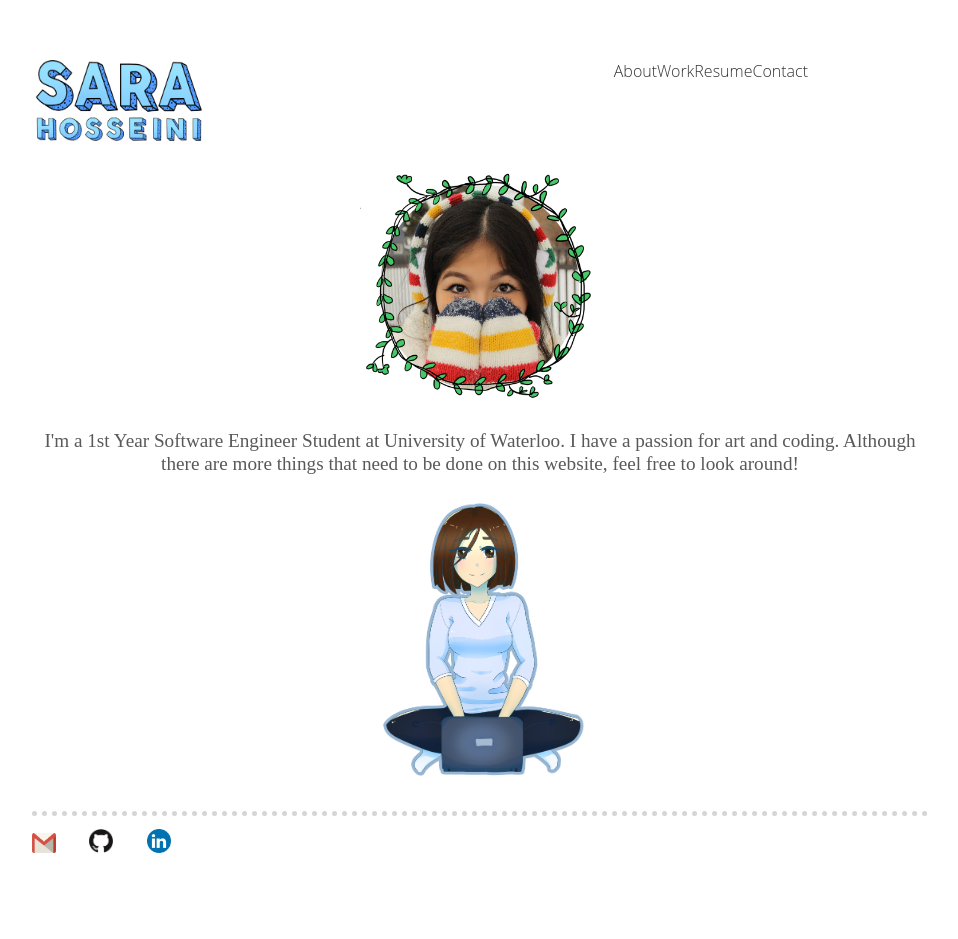
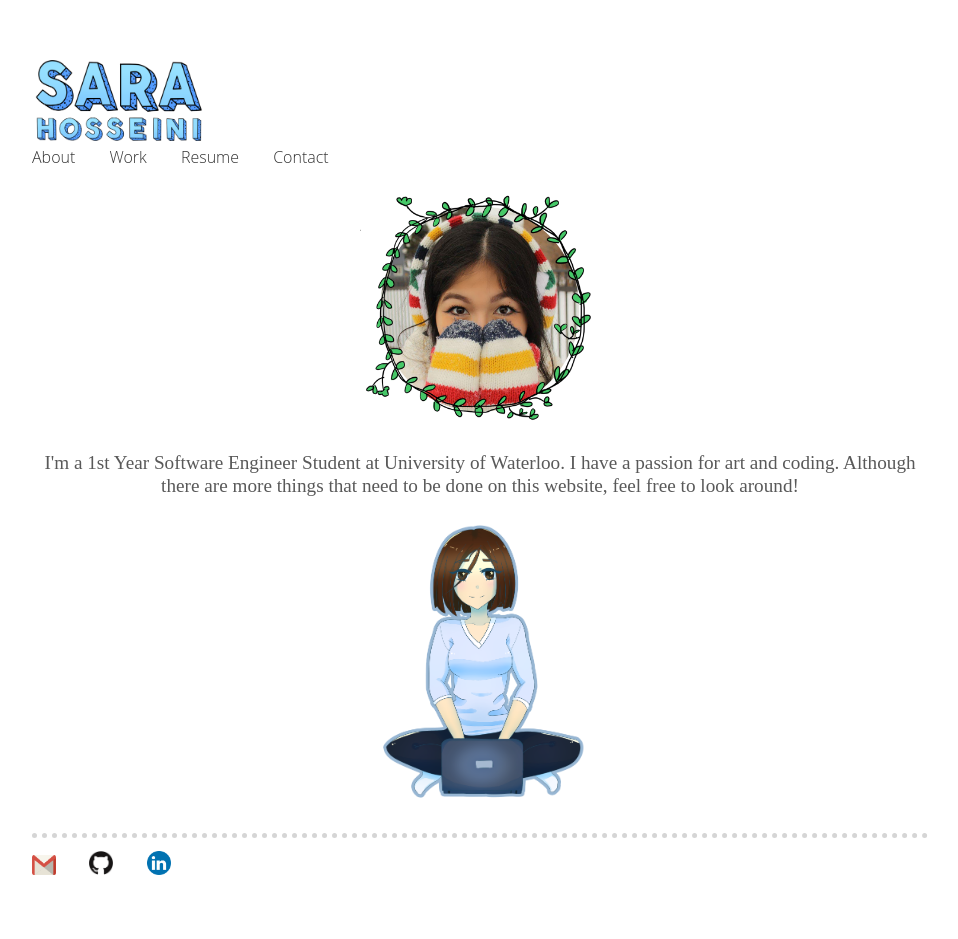
Before and after one commit to sarahoss/sarahoss.github.io, a Jekyll site: the page built from index.html, in a window 1280 px wide. Shown: the whole page, without its empty margins (160-1118 px from the left). Built offline with Jekyll 4.4.1, drawn with Linux system fonts in a browser that asks for light colours; before the commit the page ends 917 px from its top, so only the background shows below that.

Commit message:
Update main.css

```diff
--- a/css/main.css
+++ b/css/main.css
@@ -18,15 +18,6 @@ nav ul, footer ul {
 nav ul li, footer ul li {
     display: inline;
     margin-right: 30px;
-}
-.topnav {
-  overflow: hidden;
-}
-.topnav a{
-    float: left;
-}
-.topnav-right {
-    float: right;
 }
 a {
     text-decoration: none;
```
